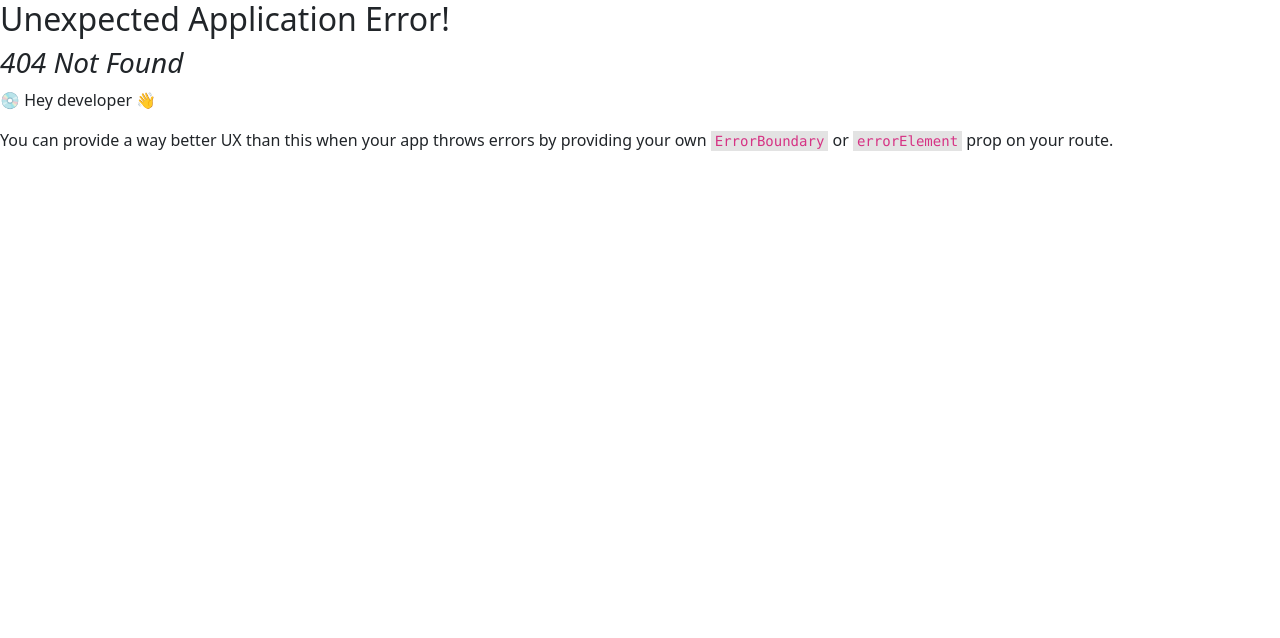
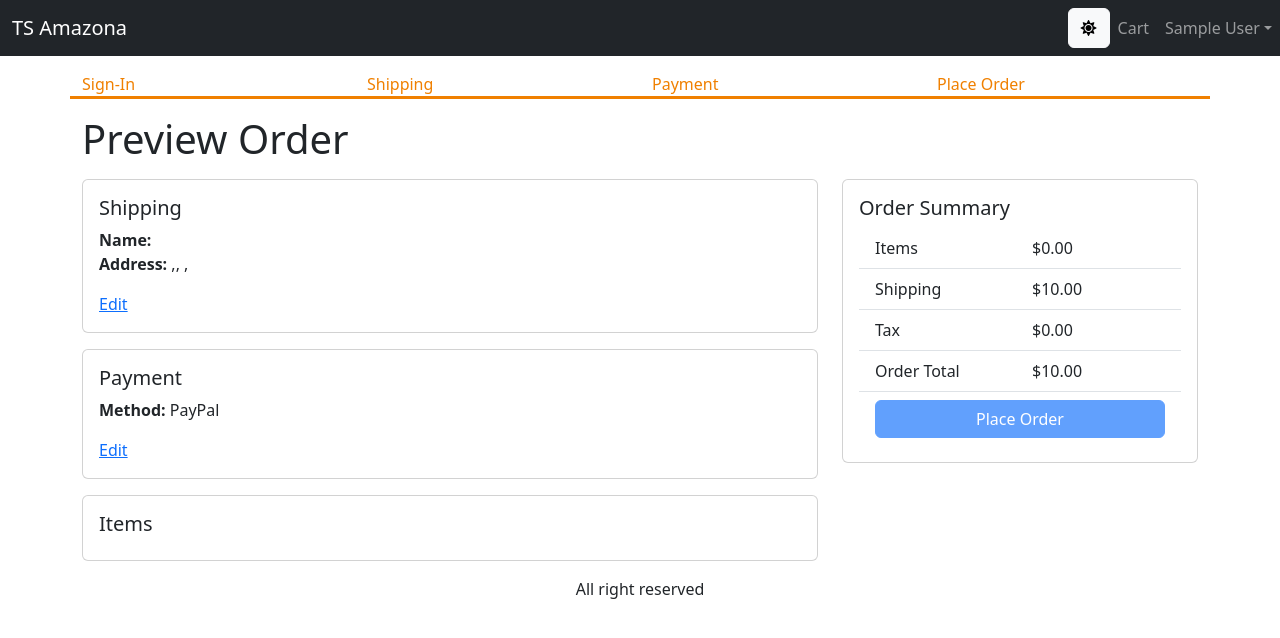
Before and after one commit to katsiev1997/ts-mern-amazona, a React (Vite) app in the folder frontend/: page /placeorder in a window 1280 px wide. Before the commit this address had no page. Shown: the top 638 px of the page. Built offline with nearby package versions, Linux system fonts and the light colour scheme; sample sign-in values are in the browser's storage.

Commit message:
create PlaceOrderPage

```diff
--- a/frontend/src/Store.tsx
+++ b/frontend/src/Store.tsx
@@ -40,6 +40,7 @@
   | { type: "SWITCH_MODE" }
   | { type: "CART_ADD_ITEM"; payload: CartItem }
   | { type: "CART_REMOVE_ITEM"; payload: CartItem }
+  | { type: "CART_CLEAR" }
   | { type: "USER_SIGNIN"; payload: UserInfo }
   | { type: "USER_SIGNOUT" }
   | { type: "SAVE_SHIPPING_ADDRESS"; payload: ShippingAddress }
@@ -48,7 +49,7 @@
 function reducer(state: AppState, action: Action): AppState {
   switch (action.type) {
     case "SWITCH_MODE":
-      localStorage.setItem('mode', state.mode === 'dark' ? 'light' : 'dark')
+      localStorage.setItem("mode", state.mode === "dark" ? "light" : "dark");
       return { ...state, mode: state.mode === "dark" ? "light" : "dark" };
     case "CART_ADD_ITEM":
       const newItem = action.payload;
@@ -71,6 +72,9 @@
       );
       localStorage.setItem("cartItems", JSON.stringify(cartItems));
       return { ...state, cart: { ...state.cart, cartItems } };
+    }
+    case "CART_CLEAR": {
+      return { ...state, cart: { ...state.cart, cartItems: [] } };
     }
     case "USER_SIGNIN": {
       return { ...state, userInfo: action.payload };
--- a/frontend/src/apiClient.ts
+++ b/frontend/src/apiClient.ts
@@ -1,9 +1,23 @@
-import axios from 'axios'
+import axios from "axios";
 
 const apiClient = axios.create({
   baseURL:
-    process.env.NODE_ENV === 'development' ? 'http://localhost:5000/' : '/',
-  headers: { 'Content-Type': 'application/json' },
-})
+    process.env.NODE_ENV === "development" ? "http://localhost:5000/" : "/",
+  headers: { "Content-Type": "application/json" },
+});
 
-export default apiClient
+apiClient.interceptors.request.use(
+  async (config) => {
+    if (localStorage.getItem("userInfo")) {
+      config.headers.authorization = `Bearer ${
+        JSON.parse(localStorage.getItem("userInfo")!).token
+      }`;
+    }
+    return config;
+  },
+  (error) => {
+    Promise.reject(error);
+  }
+);
+
+export default apiClient;
--- /dev/null
+++ b/frontend/src/components/ProtectedRoute.tsx
@@ -0,0 +1,17 @@
+import React, { useContext } from "react";
+import { Store } from "../Store";
+import { Navigate, Outlet } from "react-router-dom";
+
+const ProtectedRoute = () => {
+  const {
+    state: { userInfo },
+  } = useContext(Store);
+  if (userInfo) {
+    return <Outlet />;
+  } else {
+    return <Navigate to="/signin" />;
+  }
+  return <div>ProtectedRoute</div>;
+};
+
+export default ProtectedRoute;
--- /dev/null
+++ b/frontend/src/hooks/orderHook.ts
@@ -0,0 +1,23 @@
+import { useMutation } from "@tanstack/react-query";
+import { CartItem, ShippingAddress } from "../types/Cart";
+import apiClient from "../apiClient";
+import { Order } from "../types/Order";
+
+export const useCreateOrderMutation = () =>
+  useMutation({
+    mutationFn: async (order: {
+      orderItems: CartItem[];
+      shippingAddress: ShippingAddress;
+      paymentMethod: string;
+      itemsPrice: number;
+      shippingPrice: number;
+      taxPrice: number;
+      totalPrice: number;
+    }) =>
+      (
+        await apiClient.post<{ message: string; order: Order }>(
+          "api/orders",
+          order
+        )
+      ).data,
+  });
--- a/frontend/src/main.tsx
+++ b/frontend/src/main.tsx
@@ -20,6 +20,8 @@
 import SignupPage from "./pages/SignupPage.tsx";
 import ShippingAddressPage from "./pages/ShippingAddressPage.tsx";
 import PaymentMethodPage from "./pages/PaymentMethodPage.tsx";
+import ProtectedRoute from "./components/ProtectedRoute.tsx";
+import PlaceOrderPage from "./pages/PlaceOrderPage.tsx";
 
 const router = createBrowserRouter(
   createRoutesFromElements(
@@ -29,8 +31,11 @@
       <Route path="cart" element={<CartPage />} />
       <Route path="signin" element={<SigninPage />} />
       <Route path="signup" element={<SignupPage />} />
-      <Route path="shipping" element={<ShippingAddressPage />} />
-      <Route path="payment" element={<PaymentMethodPage />} />
+      <Route path="" element={<ProtectedRoute />}>
+        <Route path="shipping" element={<ShippingAddressPage />} />
+        <Route path="payment" element={<PaymentMethodPage />} />
+        <Route path="placeorder" element={<PlaceOrderPage />} />
+      </Route>
       {/* <Route path="dashboard" element={<Dashboard />} /> */}
       {/* ... etc. */}
     </Route>
--- /dev/null
+++ b/frontend/src/pages/PlaceOrderPage.tsx
@@ -0,0 +1,160 @@
+import React, { useContext, useEffect } from "react";
+import { useNavigate } from "react-router-dom";
+import { Store } from "../Store";
+import { useCreateOrderMutation } from "../hooks/orderHook";
+import { getError } from "../utils";
+import { ApiError } from "../types/ApiError";
+import { toast } from "react-toastify";
+import CheckoutSteps from "../components/CheckoutSteps";
+import { Helmet } from "react-helmet-async";
+import { Button, Card, Col, ListGroup, Row } from "react-bootstrap";
+import { Link } from "react-router-dom";
+import LoadingBox from "../components/LoadingBox";
+
+const PlaceOrderPage = () => {
+  const navigate = useNavigate();
+  const { state, dispatch } = useContext(Store);
+  const { cart, userInfo } = state;
+  const round2 = (num: number) => Math.round(num * 100 + Number.EPSILON) / 100;
+
+  cart.itemsPrice = round2(
+    cart.cartItems.reduce((a, c) => a + c.quantity * c.price, 0)
+  );
+  cart.shippingPrice = cart.itemsPrice > 100 ? round2(0) : round2(10);
+  cart.taxPrice = round2(0.15 * cart.itemsPrice);
+  cart.totalPrice = cart.itemsPrice + cart.shippingPrice + cart.taxPrice;
+
+  const { mutateAsync: createOrder, isLoading } = useCreateOrderMutation();
+
+  const placeOrderHandler = async () => {
+    try {
+      const data = await createOrder({
+        orderItems: cart.cartItems,
+        shippingAddress: cart.shippingAddress,
+        paymentMethod: cart.paymentMethod,
+        itemsPrice: cart.itemsPrice,
+        shippingPrice: cart.shippingPrice,
+        taxPrice: cart.taxPrice,
+        totalPrice: cart.totalPrice,
+      });
+      dispatch({ type: "CART_CLEAR" });
+      localStorage.removeItem("cartItems");
+      navigate(`/order/${data.order._id}`);
+    } catch (error) {
+      toast.error(getError(error as ApiError));
+    }
+  };
+  useEffect(() => {
+    if (!cart.paymentMethod) {
+      navigate("/payment");
+    }
+  }, [cart, navigate]);
+
+  return (
+    <div>
+      <CheckoutSteps step1 step2 step3 step4></CheckoutSteps>
+      <Helmet>
+        <title>Preview Order</title>
+      </Helmet>
+      <h1 className="my-3">Preview Order</h1>
+      <Row>
+        <Col md={8}>
+          <Card className="mb-3">
+            <Card.Body>
+              <Card.Title>Shipping</Card.Title>
+              <Card.Text>
+                <strong>Name:</strong> {cart.shippingAddress.fullName}
+                <br />
+                <strong>Address:</strong> {cart.shippingAddress.address},
+                {cart.shippingAddress.city}, {cart.shippingAddress.postalCode},
+                {cart.shippingAddress.country}
+              </Card.Text>
+              <Link to="/shipping">Edit</Link>
+            </Card.Body>
+          </Card>
+          <Card className="mb-3">
+            <Card.Body>
+              <Card.Title>Payment</Card.Title>
+              <Card.Text>
+                <strong>Method:</strong> {cart.paymentMethod}
+              </Card.Text>
+              <Link to="/payment">Edit</Link>
+            </Card.Body>
+          </Card>
+          <Card className="mb-3">
+            <Card.Body>
+              <Card.Title>Items</Card.Title>
+              <ListGroup variant="flush">
+                {cart.cartItems.map((item) => (
+                  <ListGroup.Item key={item._id}>
+                    <Row className="align-items-center">
+                      <Col md={6}>
+                        <img
+                          src={item.image}
+                          alt={item.name}
+                          className="img-fluid rounded thumbnail"
+                        ></img>{" "}
+                        <Link to={`/product/${item.slug}`}>{item.name}</Link>
+                      </Col>
+                      <Col md={3}>
+                        <span>{item.quantity}</span>
+                      </Col>
+                      <Col md={3}>${item.price}</Col>
+                    </Row>
+                  </ListGroup.Item>
+                ))}
+              </ListGroup>
+            </Card.Body>
+          </Card>
+        </Col>
+        <Col md={4}>
+          <Card>
+            <Card.Body>
+              <Card.Title>Order Summary</Card.Title>
+              <ListGroup variant="flush">
+                <ListGroup.Item>
+                  <Row>
+                    <Col>Items</Col>
+                    <Col>${cart.itemsPrice.toFixed(2)}</Col>
+                  </Row>
+                </ListGroup.Item>
+                <ListGroup.Item>
+                  <Row>
+                    <Col>Shipping</Col>
+                    <Col>${cart.shippingPrice.toFixed(2)}</Col>
+                  </Row>
+                </ListGroup.Item>
+                <ListGroup.Item>
+                  <Row>
+                    <Col>Tax</Col>
+                    <Col>${cart.taxPrice.toFixed(2)}</Col>
+                  </Row>
+                </ListGroup.Item>
+                <ListGroup.Item>
+                  <Row>
+                    <Col>Order Total</Col>
+                    <Col>${cart.totalPrice.toFixed(2)}</Col>
+                  </Row>
+                </ListGroup.Item>
+                <ListGroup.Item>
+                  <div className="d-grid">
+                    <Button
+                      type="button"
+                      onClick={placeOrderHandler}
+                      disabled={cart.cartItems.length === 0 || isLoading}
+                    >
+                      Place Order
+                    </Button>
+                    {isLoading && <LoadingBox></LoadingBox>}
+                  </div>
+                </ListGroup.Item>
+              </ListGroup>
+            </Card.Body>
+          </Card>
+        </Col>
+      </Row>
+    </div>
+  );
+};
+
+export default PlaceOrderPage;
--- a/frontend/src/pages/ShippingAddressPage.tsx
+++ b/frontend/src/pages/ShippingAddressPage.tsx
@@ -9,15 +9,15 @@
   const navigate = useNavigate();
   const { state, dispatch } = useContext(Store);
   const {
-    userInfo,
+    // userInfo,
     cart: { shippingAddress },
   } = state;
 
-  useEffect(() => {
-    if (!userInfo) {
-      navigate("/signin?redirect=/shipping");
-    }
-  }, [userInfo, navigate]);
+  // useEffect(() => {
+  //   if (!userInfo) {
+  //     navigate("/signin?redirect=/shipping");
+  //   }
+  // }, [userInfo, navigate]);
 
   const [fullName, setFullName] = useState(shippingAddress.fullName || "");
   const [address, setAddress] = useState(shippingAddress.address || "");
--- /dev/null
+++ b/frontend/src/types/Order.ts
@@ -0,0 +1,19 @@
+import { CartItem, ShippingAddress } from "./Cart";
+import { User } from "./User";
+
+export type Order = {
+    _id: string
+    orderItems: CartItem[]
+    shippingAddress: ShippingAddress
+    paymentMethod: string
+    user: User
+    createAt: string
+    isPaid: boolean
+    paidAt: string
+    isDelivered: boolean
+    deliveredAt: string
+    itemsPrice: number
+    shippingPrice: number
+    taxPrice: number
+    totalPrice: number
+}
```
Also changed, not shown: frontend/src/types/User.ts (added, +7 -0 lines).
